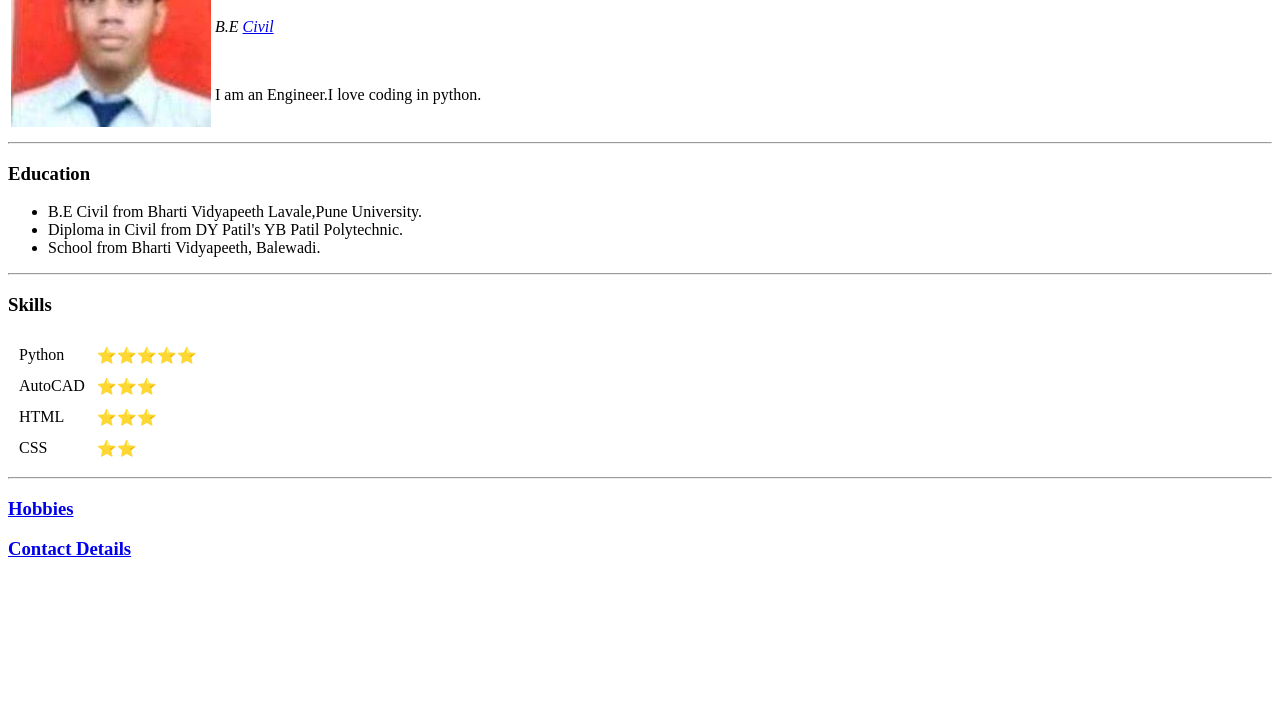
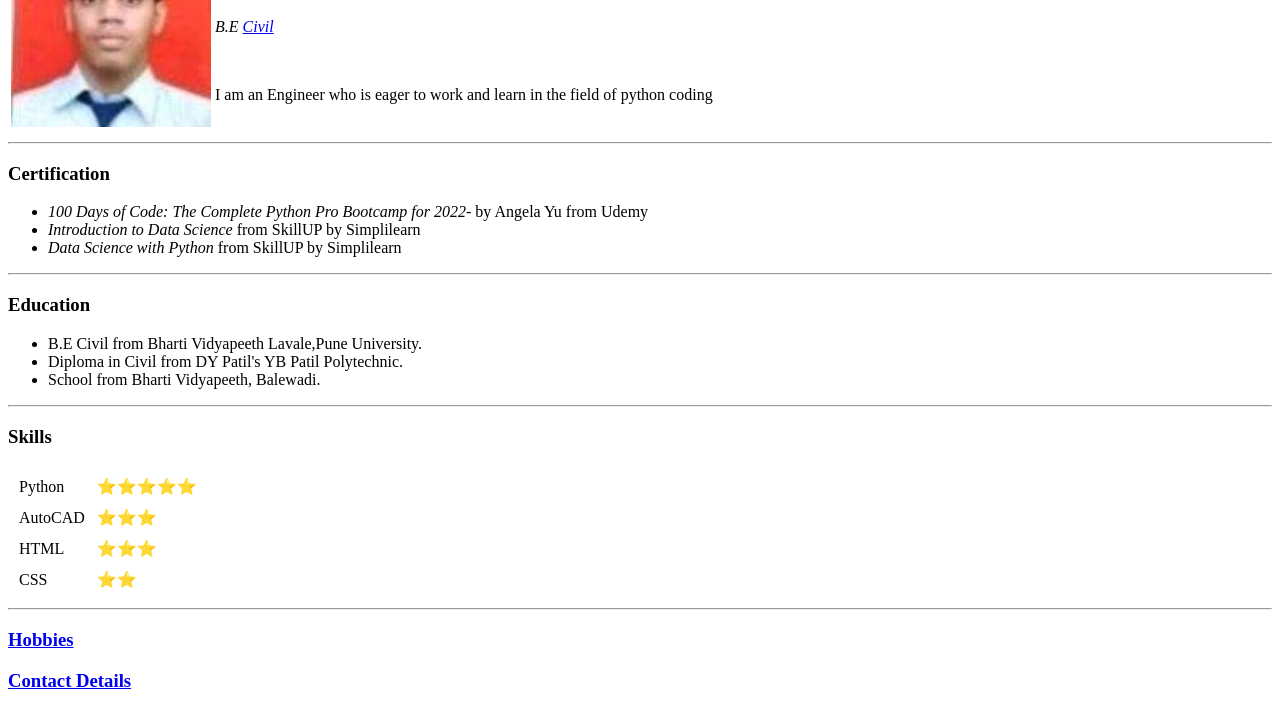
Before and after one commit to AkshayMinde/cv, a plain HTML site: page index.html in a window 1280 px wide. Shown: the part 84-800 px from the top of the page. Drawn offline with Linux system fonts and the light colour scheme.

Commit message:
certification added

```diff
--- a/index.html
+++ b/index.html
@@ -16,10 +16,17 @@
           <em>B.E <a href="https://en.wikipedia.org/wiki/Civil_engineering">Civil</a></em>
         </p>
         <br>
-        <p>I am an Engineer.I love coding in python.</p>
+        <p>I am an Engineer who is eager to work and learn in the field of python coding</p>
       </td>
     </tr>
   </table>
+  <hr>
+  <h3>Certification</h3>
+  <ul>
+    <li><em>100 Days of Code: The Complete Python Pro Bootcamp for 2022</em>- by Angela Yu from Udemy</li>
+    <li><em>Introduction to Data Science</em> from SkillUP by Simplilearn</li>
+    <li><em>Data Science with Python</em> from SkillUP by Simplilearn</li>
+  </ul>
   <hr>
   <h3>Education</h3>
   <ul>
```
